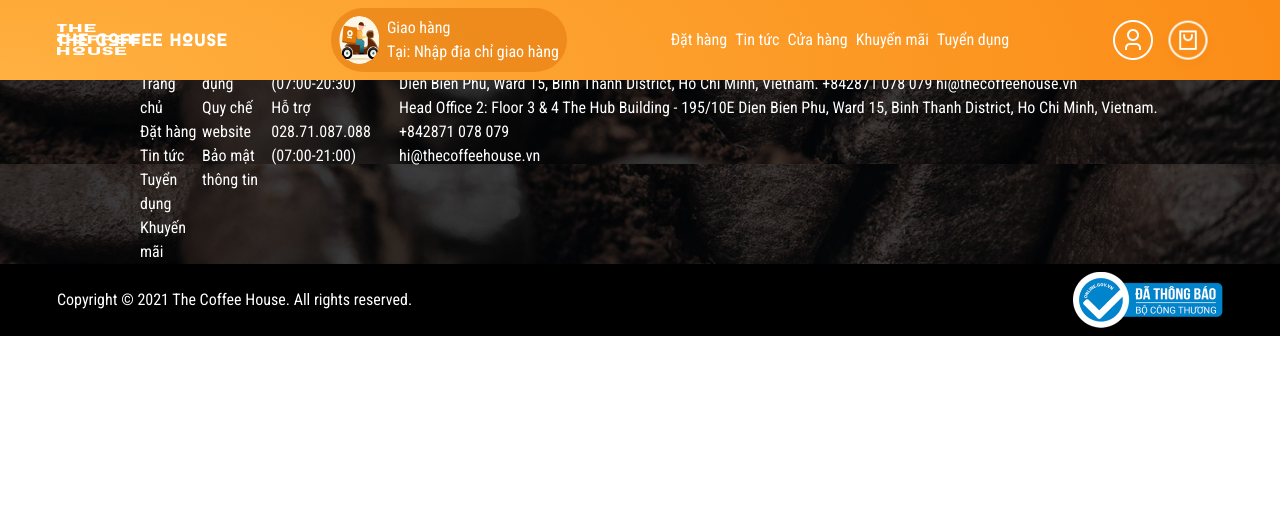
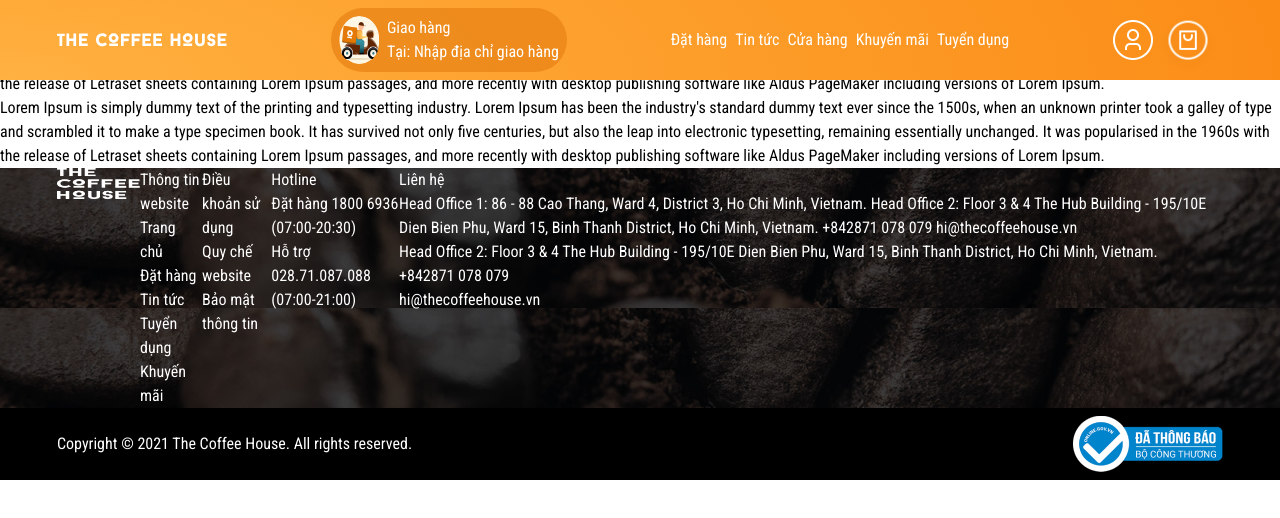
Before and after one commit to mrtuvn/coffee-house-replica, a Next.js app: page / in a window 1280 px wide. Shown: the top 518 px of the page. Built offline with nearby package versions, Linux system fonts and the light colour scheme.

Commit message:
Update file

```diff
--- a/components/blog/BlogList.tsx
+++ b/components/blog/BlogList.tsx
@@ -5,6 +5,8 @@
         <>
             <section className="blog-list">
                 <h5>Tin Tức</h5>
+                <p>Lorem Ipsum is simply dummy text of the printing and typesetting industry. Lorem Ipsum has been the industry's standard dummy text ever since the 1500s, when an unknown printer took a galley of type and scrambled it to make a type specimen book. It has survived not only five centuries, but also the leap into electronic typesetting, remaining essentially unchanged. It was popularised in the 1960s with the release of Letraset sheets containing Lorem Ipsum passages, and more recently with desktop publishing software like Aldus PageMaker including versions of Lorem Ipsum.</p>
+                <p>Lorem Ipsum is simply dummy text of the printing and typesetting industry. Lorem Ipsum has been the industry's standard dummy text ever since the 1500s, when an unknown printer took a galley of type and scrambled it to make a type specimen book. It has survived not only five centuries, but also the leap into electronic typesetting, remaining essentially unchanged. It was popularised in the 1960s with the release of Letraset sheets containing Lorem Ipsum passages, and more recently with desktop publishing software like Aldus PageMaker including versions of Lorem Ipsum.</p>
             </section>
         </>
     )
--- a/layout/Layout.tsx
+++ b/layout/Layout.tsx
@@ -7,7 +7,7 @@
     return (
         <>
             <Header />
-            <main className='main-content | flex flex-col min-h-full h-full'>
+            <main className='main-content | flow-root min-h-full h-full'>
                 {children}
             </main>
             <Footer />
```
